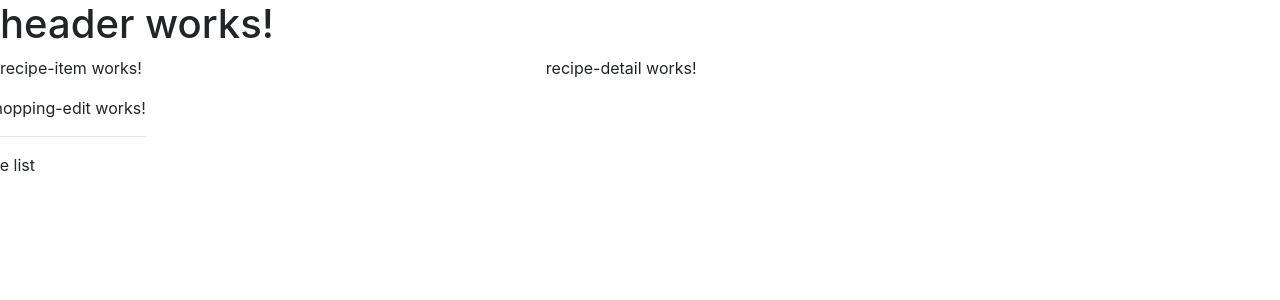
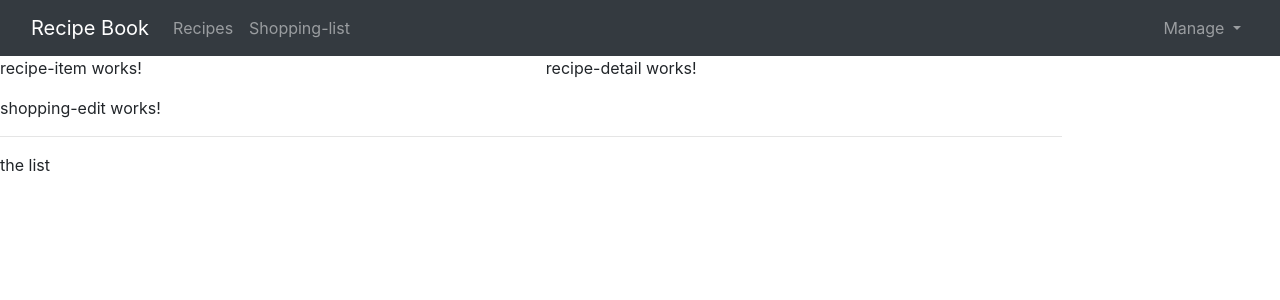
Before and after one commit to WaleedOMEGA/shopping-list, an Angular app: page / in a window 1280 px wide. Shown: the top 300 px of the page. Built offline with nearby package versions, Linux system fonts and the light colour scheme.

Commit message:
navbar complete

```diff
--- a/angular.json
+++ b/angular.json
@@ -30,7 +30,11 @@
               "node_modules/bootstrap/dist/css/bootstrap.min.css",
               "src/styles.scss"
             ],
-            "scripts": []
+            "scripts": [
+              "node_modules/jquery/dist/jquery.min.js",
+              "node_modules/popper.js/dist/umd/popper.min.js",
+              "node_modules/bootstrap/dist/js/bootstrap.min.js"
+            ]
           },
           "configurations": {
             "production": {
--- a/package.json
+++ b/package.json
@@ -21,6 +21,8 @@
     "@angular/router": "~7.1.0",
     "bootstrap": "^4.2.1",
     "core-js": "^2.5.4",
+    "jquery": "^3.3.1",
+    "popper.js": "^1.14.6",
     "rxjs": "~6.3.3",
     "tslib": "^1.9.0",
     "zone.js": "~0.8.26"
--- a/src/app/header/header.component.html
+++ b/src/app/header/header.component.html
@@ -1,3 +1,29 @@
-<h1>
-  header works!
-</h1>
+<nav class="navbar navbar-expand-lg navbar-dark bg-dark">
+  <div class="container-fluid">
+    <a class="navbar-brand" href="#">Recipe Book</a>
+    <button class="navbar-toggler" type="button" data-toggle="collapse" data-target="#navbarSupportedContent" aria-controls="navbarSupportedContent" aria-expanded="false" aria-label="Toggle navigation">
+      <span class="navbar-toggler-icon"></span>
+    </button>
+    <div class="collapse navbar-collapse" id="navbarSupportedContent">
+      <ul class="navbar-nav mr-auto">
+        <li class="nav-item">
+          <a class="nav-link" href="#">Recipes</a>
+        </li>
+        <li class="nav-item">
+          <a class="nav-link" href="#">Shopping-list</a>
+        </li>
+      </ul>
+      <ul class="navbar-nav ml-auto">
+        <li class="nav-item dropdown">
+          <a class="nav-link dropdown-toggle" href="#" id="navbarDropdown" role="button" data-toggle="dropdown" aria-haspopup="true" aria-expanded="false">
+            Manage
+          </a>
+          <ul class="dropdown-menu" aria-labelledby="navbarDropdown">
+            <a class="dropdown-item" href="#">Save Data</a>
+            <a class="dropdown-item" href="#">Fetch Data</a>
+          </ul>
+        </li>
+      </ul>
+    </div>
+  </div>
+</nav>
--- a/src/app/shopping-list/shopping-list.component.html
+++ b/src/app/shopping-list/shopping-list.component.html
@@ -1,5 +1,5 @@
 <div class="row">
-  <div class="col-xs-10">
+  <div class="col-10">
     <app-shopping-edit></app-shopping-edit>
     <hr>
     <p>the list</p>
```
Also changed, not shown: 1 other file (tests, documents, lock files or other folders).
